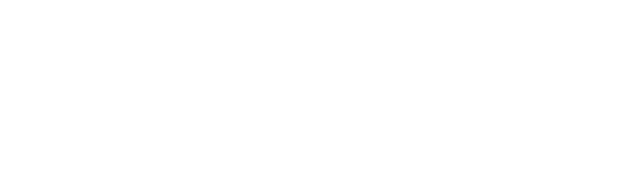
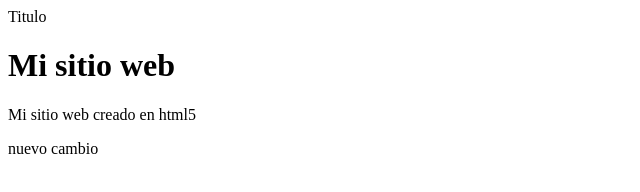
Before and after one commit to Luchito25/demo, a plain HTML site: page index.html in a window 1280 px wide. Shown: the whole page, without its empty margins (0-640 px from the left). Drawn offline with Linux system fonts and the light colour scheme.

Commit message:
segundo commit

```diff
--- a/index.html
+++ b/index.html
@@ -1,11 +1,19 @@
-<!DOCTYPE
+<!DOCTYPE html>
 
-<html>
+<html lang="es">
 
-<head></head>
+<head>
+
+<head>Titulo</head>
+
+<meta charset="utf-8" />
 
 <body>
-
+<header>
+     <h1>Mi sitio web</h1>
+     <p>Mi sitio web creado en html5</p>
+	<span>nuevo cambio</span>
+</header>
 </body>
 
 </html>
```
